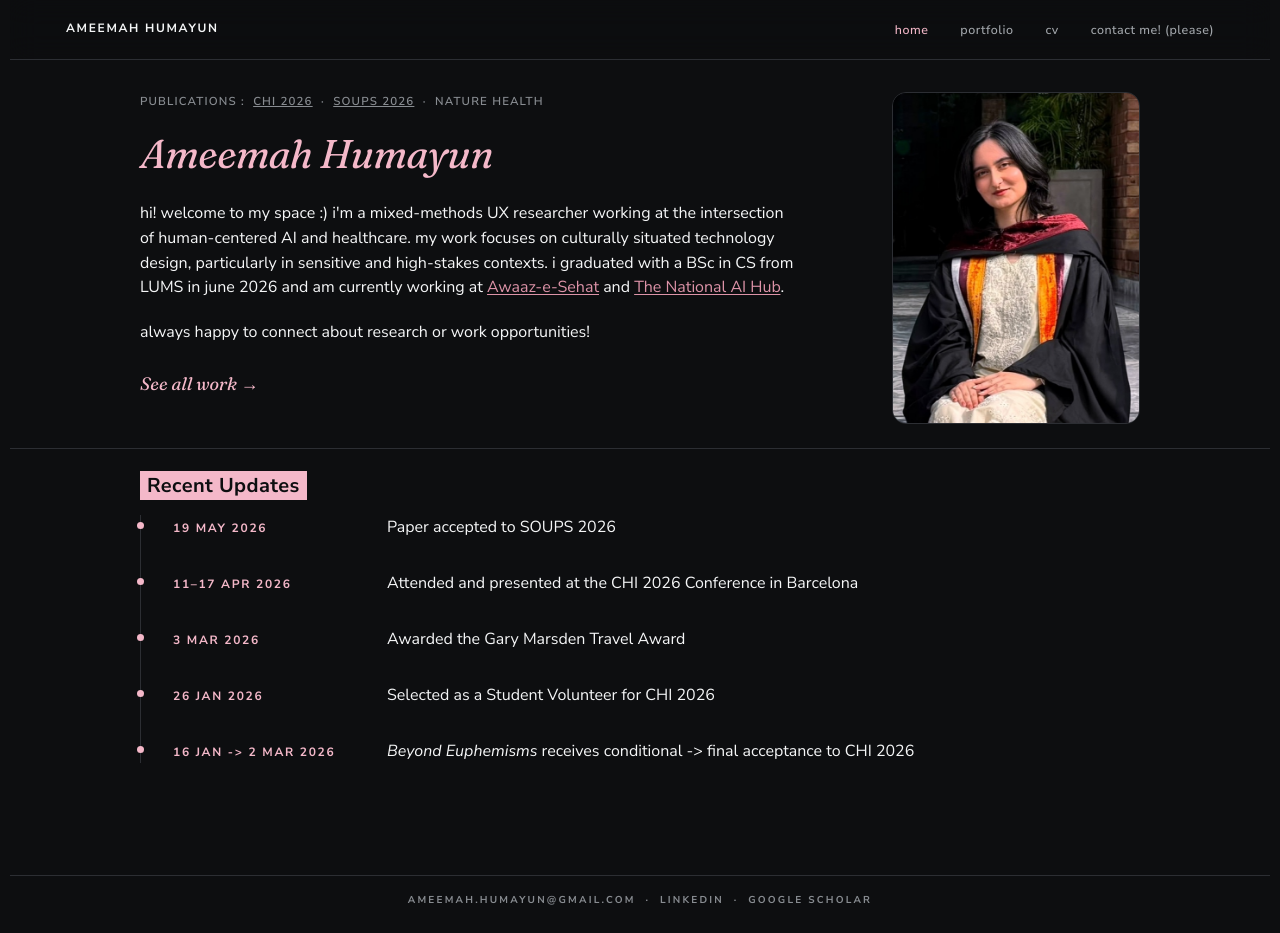
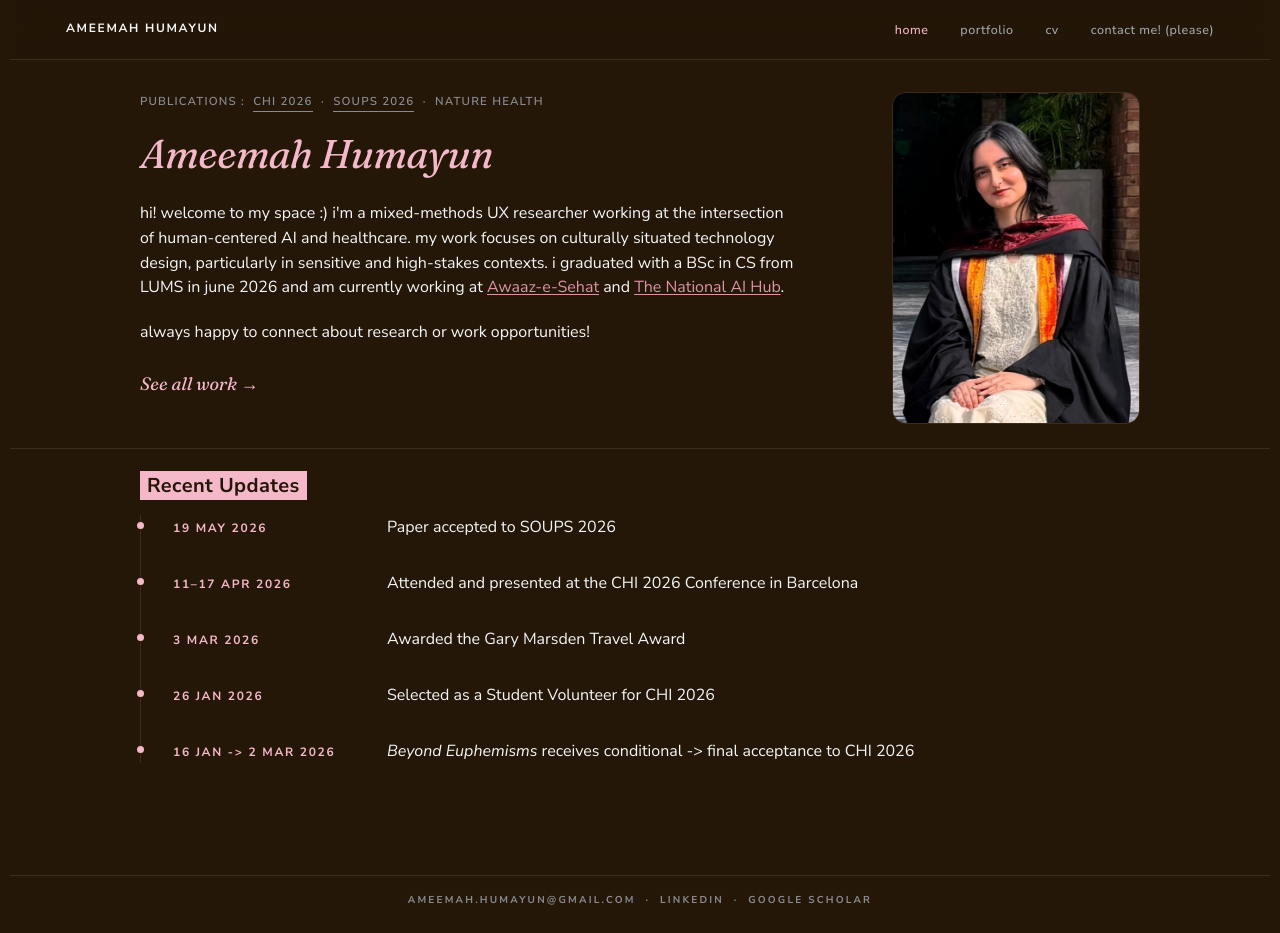
Before and after one commit to ameemahumayun/ameemahumayun.github.io, a Jekyll site: the page built from index.html, in a window 1280 px wide and 933 px high. Built offline with Jekyll 4.4.1, drawn with Linux system fonts in a browser that asks for light colours.

Commit message:
Trial deep chocolate brown background; fix CHI/SOUPS underline style
- Background tokens (bg, lift, card, card-deep, terminal) and matching
  border tones shifted from cool near-black to a deep chocolate brown
- Text and accent colors left as-is (still read clearly against the
  new base)
- CHI 2026 / SOUPS 2026 underlines switched from a browser-default
  text-decoration to the same border-bottom + 2px offset used by
  .link-quiet's hover state, just colored in the muted grey text
  color at rest — same position, no jump when hovered

Co-Authored-By: Claude Sonnet 5 <noreply@anthropic.com>
Claude-Session: https://claude.ai/code/session_01RCzM7zTsD8mFw1QLJ4sgHP

```diff
--- a/assets/css/tokens.css
+++ b/assets/css/tokens.css
@@ -1,13 +1,14 @@
 /* ==========================================================================
    TOKENS.CSS — Design System Single Source of Truth
    --------------------------------------------------------------------------
-   Warm Dark Editorial. Every color, type size, spacing value, and layout
-   constant lives here as a CSS custom property. Change a value here and it
-   propagates everywhere. No raw values should appear in any other CSS file.
+   Chocolate Dark Editorial. Every color, type size, spacing value, and
+   layout constant lives here as a CSS custom property. Change a value here
+   and it propagates everywhere. No raw values should appear in any other
+   CSS file.
 
    DESIGN LANGUAGE SUMMARY
-   - Concept:   Cool dark editorial. Reads like a printed research monograph.
-   - Color:     Cool stark near-black base, high-contrast light body text,
+   - Concept:   Chocolate dark editorial. Reads like a printed research monograph.
+   - Color:     Deep chocolate-brown base, high-contrast light body text,
                 single baby-pink accent.
    - Type:      Nunito Sans (structural) + Fraunces italic (editorial voice).
                 Romanized Urdu always = Fraunces italic + accent. The signature.
@@ -18,20 +19,20 @@
 :root {
 
   /* ----- COLOR ----------------------------------------------------------- */
-  --color-bg:           #0d0e10;  /* cool stark near-black base */
-  --color-bg-lift:      #17181b;  /* slightly raised panels */
-  --color-bg-card:      #1e1f23;  /* contained blocks */
-  --color-bg-card-deep: #24262b;  /* deepest surface */
-  --color-bg-terminal:  #060708;  /* code / failure-output blocks */
+  --color-bg:           #241708;  /* deep chocolate brown base */
+  --color-bg-lift:      #2e1f10;  /* slightly raised panels */
+  --color-bg-card:      #362512;  /* contained blocks */
+  --color-bg-card-deep: #402c16;  /* deepest surface */
+  --color-bg-terminal:  #180f05;  /* code / failure-output blocks */
 
   --color-text:         #d7d9dc;  /* body — cool light grey */
   --color-text-strong:  #f5f6f7;  /* headings, emphasis — near white */
   --color-text-soft:    #a3a7ac;  /* secondary text */
   --color-text-mute:    #888c91;  /* labels, captions */
 
-  --color-border:       #2c2e33;  /* hairlines */
-  --color-border-soft:  #222327;  /* faint dividers */
-  --color-rule:         #34363c;  /* tag borders, tracks */
+  --color-border:       #3d2c17;  /* hairlines */
+  --color-border-soft:  #2e2010;  /* faint dividers */
+  --color-rule:         #45311a;  /* tag borders, tracks */
 
   --color-accent:       #f4b8c9;  /* baby pink */
   --color-accent-deep:  #dd93a8;
--- a/index.html
+++ b/index.html
@@ -11,8 +11,8 @@ description: Mixed-methods UX researcher working on human-centered AI for health
     <div class="hero__text">
       <p class="eyebrow" style="margin-bottom:1.25rem;color:var(--color-text-mute);font-weight:600;letter-spacing:0.1em;">
         Publications&nbsp;:&nbsp;
-        <a href="https://doi.org/10.1145/3772318.3791315" target="_blank" rel="noopener" class="link-quiet" style="text-decoration:underline;">CHI 2026</a> &nbsp;·&nbsp;
-        <a href="https://www.usenix.org/conference/soups2026/presentation/shanza" target="_blank" rel="noopener" class="link-quiet" style="text-decoration:underline;">SOUPS 2026</a> &nbsp;·&nbsp;
+        <a href="https://doi.org/10.1145/3772318.3791315" target="_blank" rel="noopener" class="link-quiet" style="border-bottom-color:var(--color-text-mute);">CHI 2026</a> &nbsp;·&nbsp;
+        <a href="https://www.usenix.org/conference/soups2026/presentation/shanza" target="_blank" rel="noopener" class="link-quiet" style="border-bottom-color:var(--color-text-mute);">SOUPS 2026</a> &nbsp;·&nbsp;
         <span>Nature Health</span>
       </p>
       <h1 style="margin-top:0.75rem;margin-bottom:1.5rem;font-size:clamp(28px, 3.6vw, 40px);"><span class="serif">Ameemah Humayun</span></h1>
```
